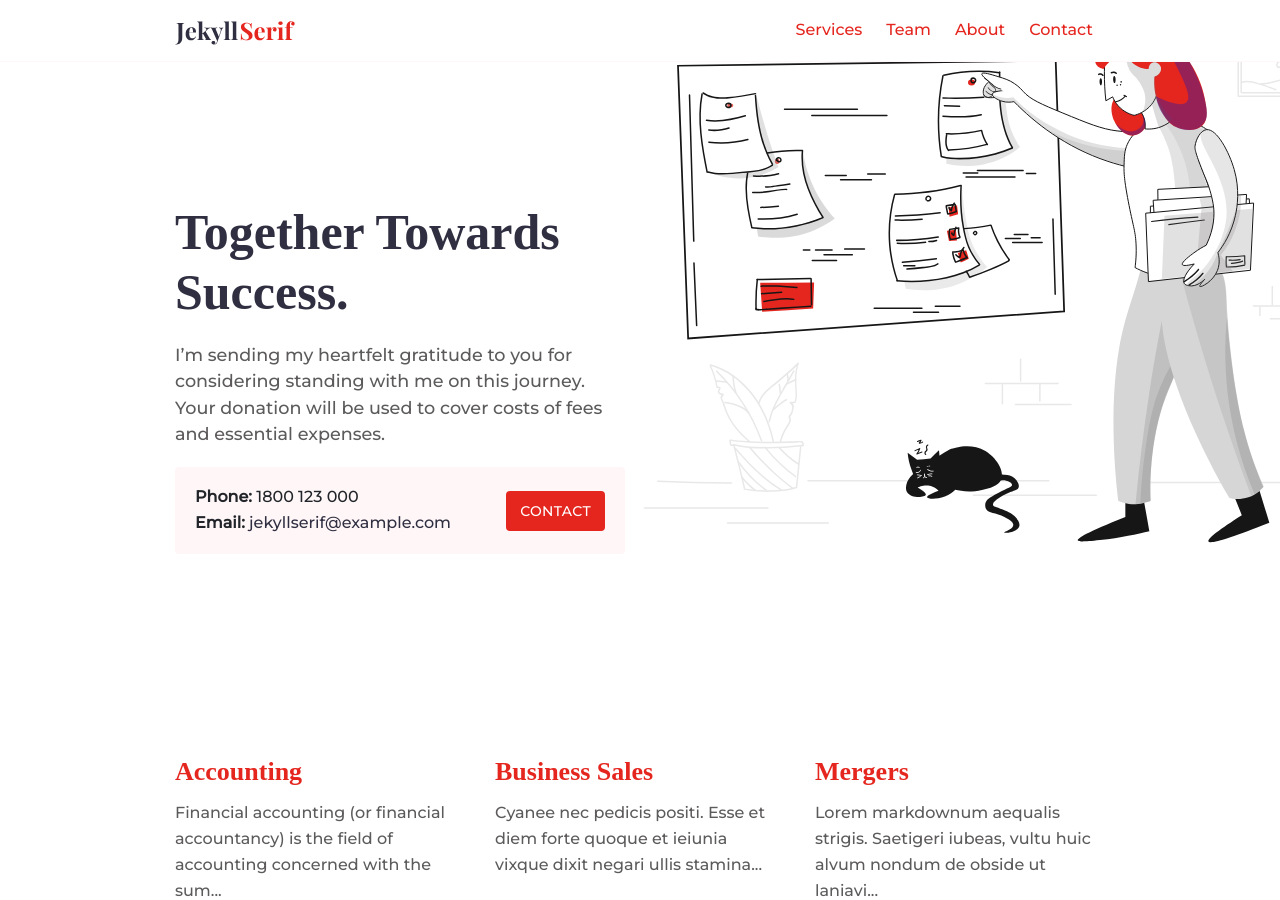
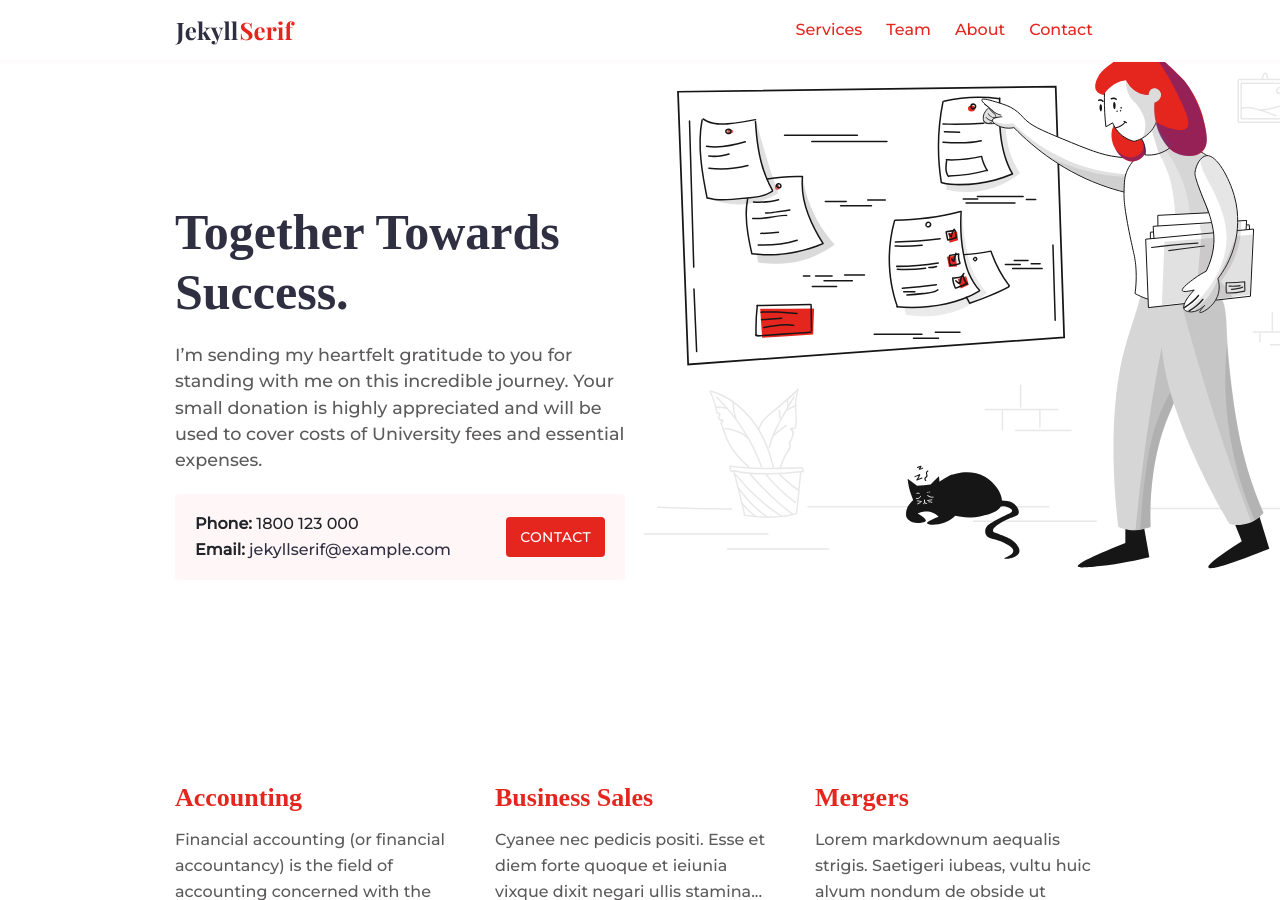
Before and after one commit to spmwtech/SPMWtech, a Jekyll site: the page built from index.md, in a window 1280 px wide and 900 px high. Built offline with Jekyll 4.4.1, drawn with Linux system fonts in a browser that asks for light colours; some web fonts are replaced.

Commit message:
Update index.md

```diff
--- a/index.md
+++ b/index.md
@@ -1,7 +1,7 @@
 ---
 title: Donate to Simon Wokabi
 layout: home
-description: I'm sending my heartfelt gratitude to you for considering standing with me on this journey. Your donation will be used to cover costs of fees and essential expenses.
+description: I'm sending my heartfelt gratitude to you for standing with me on this incredible journey. Your small donation is highly appreciated and will be used to cover costs of University fees and essential expenses.
 intro_image: "images/illustrations/pointing.svg"
 intro_image_absolute: true
 intro_image_hide_on_mobile: true
@@ -10,4 +10,4 @@ show_call_box: true
 
 # Together Towards Success.
 
-I'm sending my heartfelt gratitude to you for considering standing with me on this journey. Your donation will be used to cover costs of fees and essential expenses.
+I'm sending my heartfelt gratitude to you for standing with me on this incredible journey. Your small donation is highly appreciated and will be used to cover costs of University fees and essential expenses.
```
